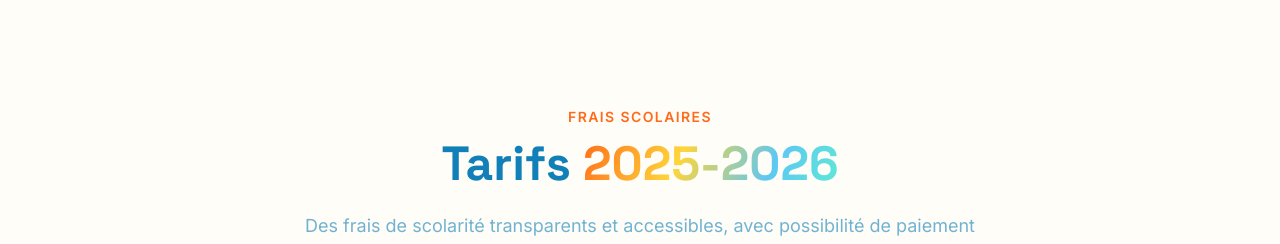
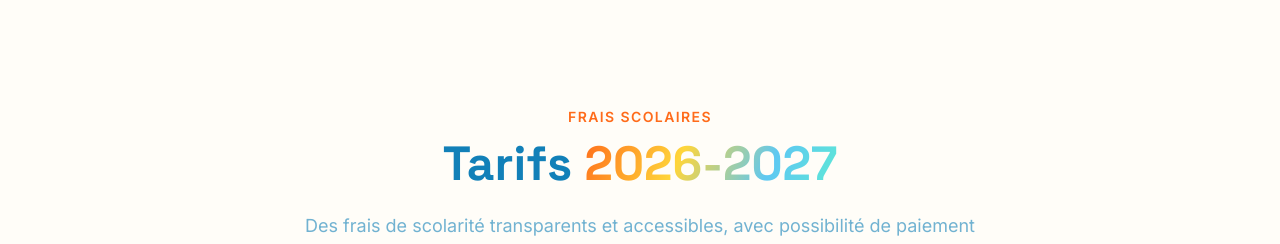
Before and after one commit to BertonLutina/complexe-scolaire-afrika, a React (Vite) app: page / in a window 1280 px wide. Shown: the part 4440-4684 px from the top of the page. Built offline with nearby package versions, Linux system fonts and the light colour scheme.

Commit message:
Add files via upload

```diff
--- a/src/components/sections/Fees.tsx
+++ b/src/components/sections/Fees.tsx
@@ -92,7 +92,7 @@ export default function Fees() {
         <div className="mb-10 text-center opacity-0 animate-on-scroll md:mb-16">
           <span className="text-sm font-semibold uppercase tracking-widest text-afrika-orange">Frais Scolaires</span>
           <h2 className="mt-3 font-display text-3xl font-black text-afrika-blue sm:text-4xl md:text-5xl md:mb-6 mb-4">
-            Tarifs <span className="text-gradient">2025-2026</span>
+            Tarifs <span className="text-gradient">2026-2027</span>
           </h2>
           <p className="mx-auto max-w-2xl text-base text-afrika-blue/60 sm:text-lg">
             Des frais de scolarité transparents et accessibles, avec possibilité de paiement en plusieurs tranches.
```
